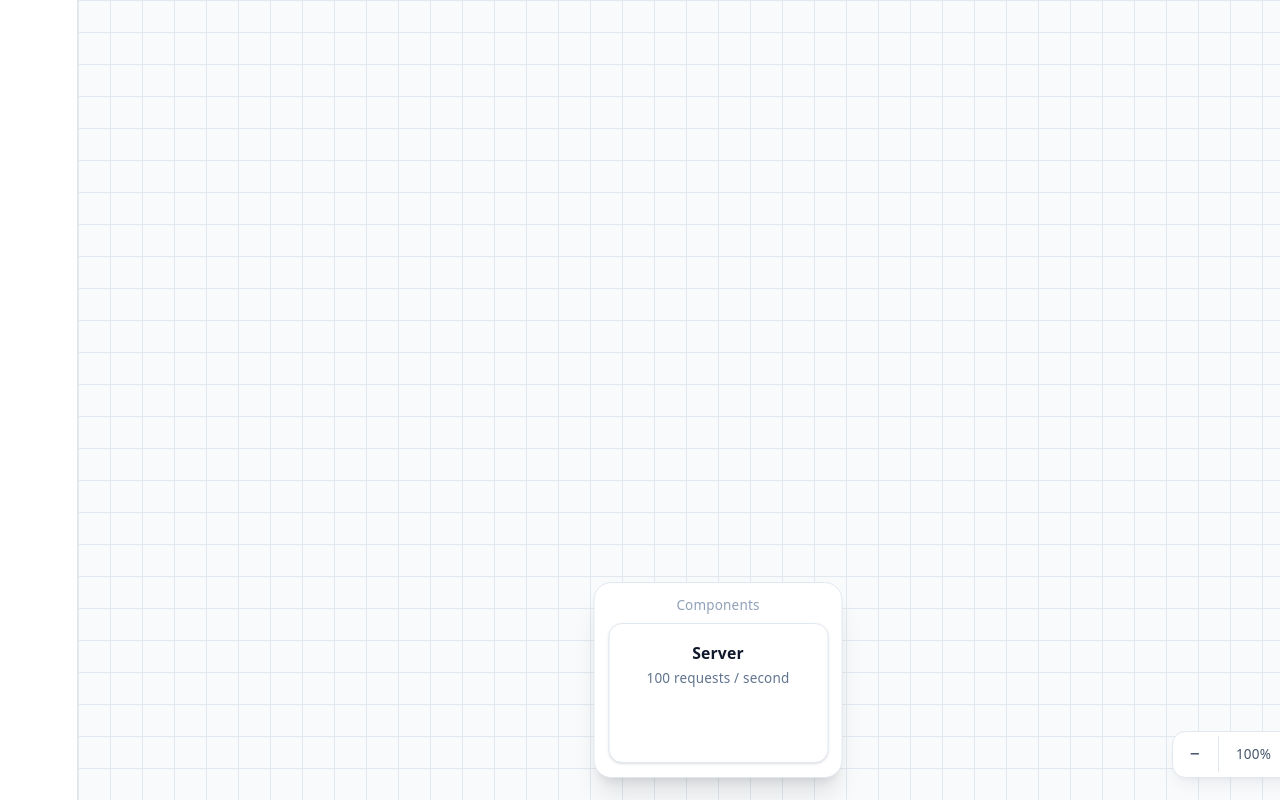
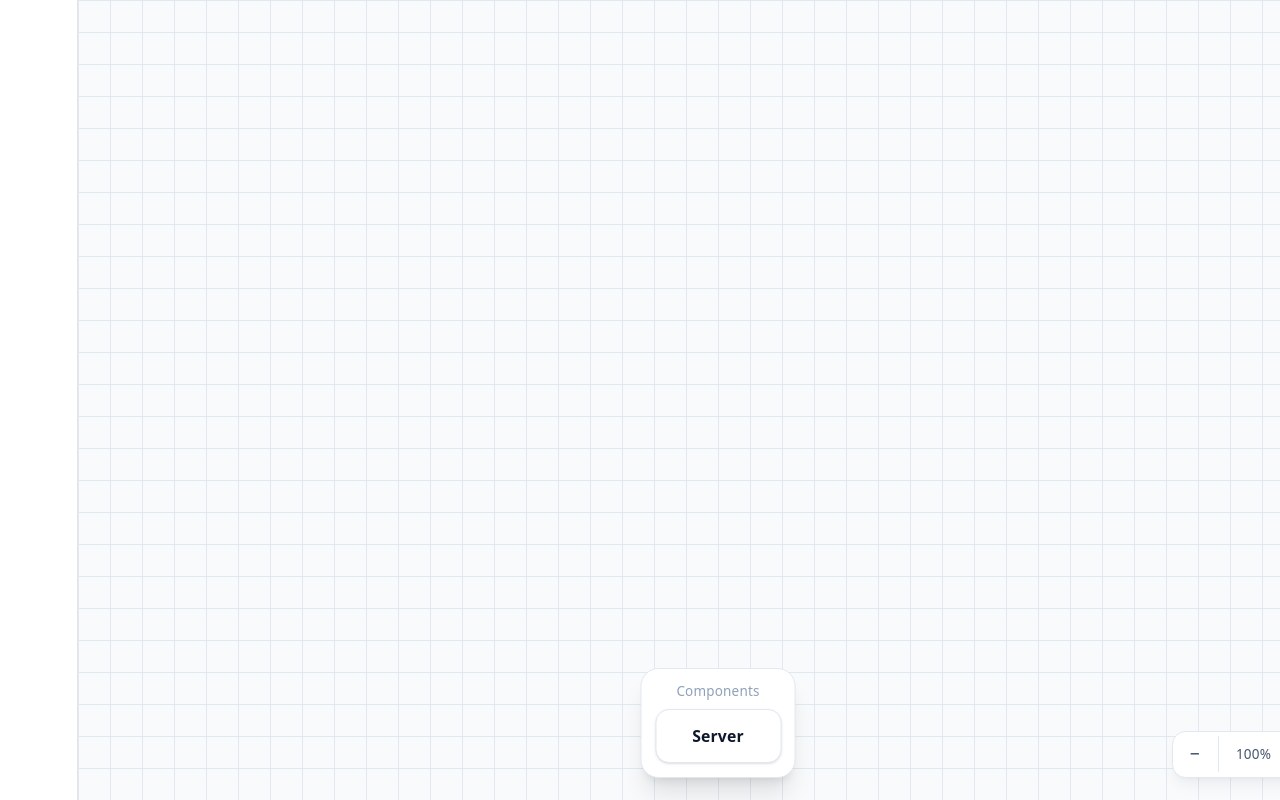
Before and after one commit to ycrbt/eleetdesign, a React (Vite) app: page / in a window 1280 px wide. Shown: the top 800 px of the page. Built offline with nearby package versions, Linux system fonts and the light colour scheme.

Commit message:
Make dock nodes compact

```diff
--- a/src/components/dock/NodeDock.tsx
+++ b/src/components/dock/NodeDock.tsx
@@ -1,5 +1,4 @@
 import { ServerNode } from "../nodes/server/ServerNode";
-import { ServerNodeView } from "../nodes/server/ServerNode";
 
 type NodeDockProps = {
   onPickNode: (
@@ -24,12 +23,10 @@ export function NodeDock({
       className="
         absolute bottom-5 left-1/2 z-50
         -translate-x-1/2
-
         rounded-2xl
         border border-slate-200
         bg-white
         p-3
-
         shadow-xl
       "
     >
@@ -38,23 +35,29 @@ export function NodeDock({
       </div>
 
       <div
+        role="button"
+        tabIndex={0}
+        onPointerDown={(event) => {
+          event.stopPropagation();
+          onPickNode(serverTemplate, event);
+        }}
         className="
-          relative
-          h-[140px]
-          w-[220px]
+          flex h-12 min-w-28
+          cursor-grab items-center justify-center
+          rounded-xl border border-slate-200
+          bg-white px-5
+          text-sm font-semibold text-slate-900
+          shadow-sm
+          transition-[transform,box-shadow,border-color]
+          duration-150 ease-out
+          hover:-translate-y-0.5
+          hover:border-slate-300
+          hover:shadow-md
+          active:cursor-grabbing
+          active:scale-95
         "
       >
-        <ServerNodeView
-          node={serverTemplate}
-          onPointerDown={(event) => {
-            event.stopPropagation();
-
-            onPickNode(
-              serverTemplate,
-              event
-            );
-          }}
-        />
+        {serverTemplate.name}
       </div>
     </div>
   );
```
